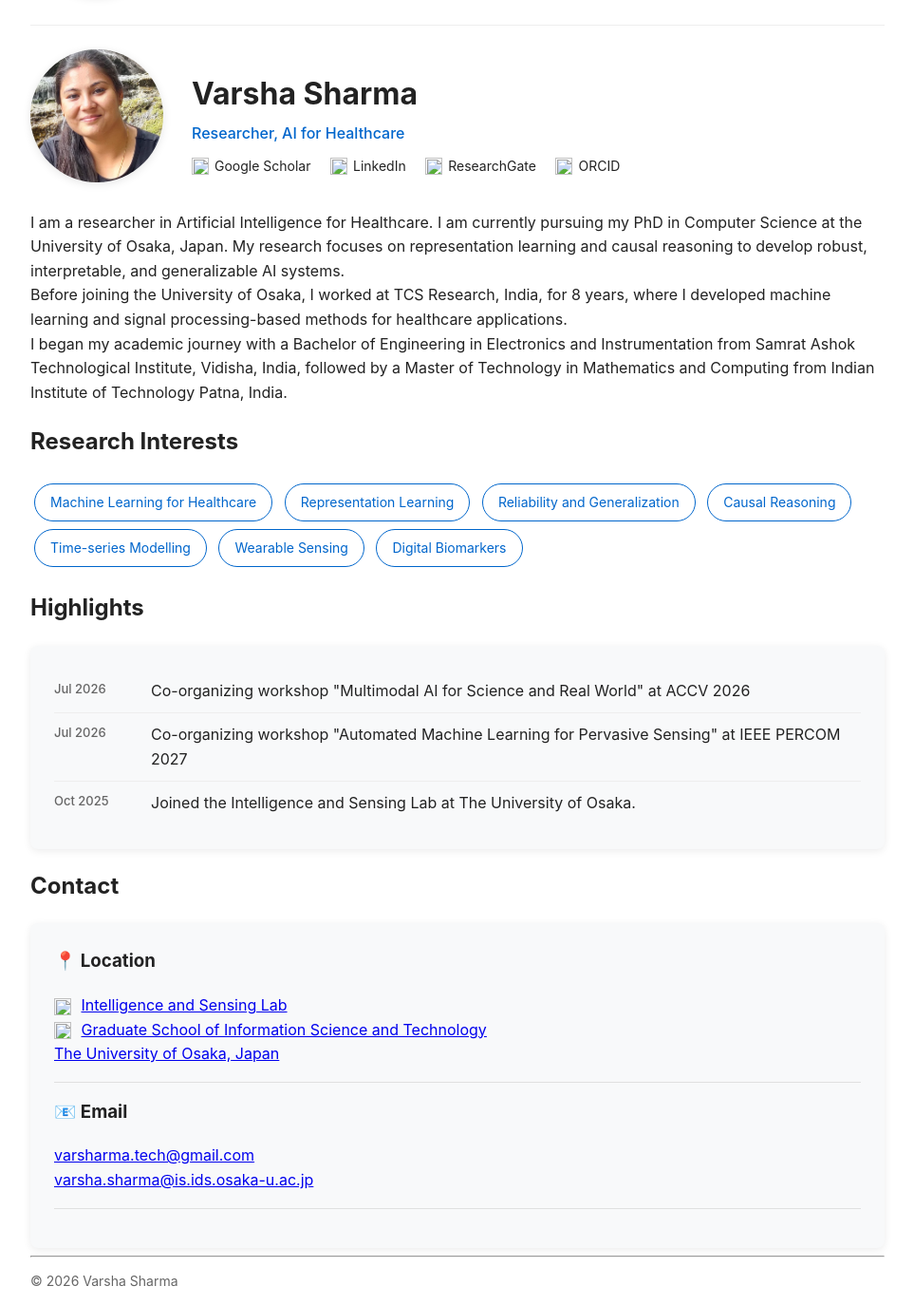
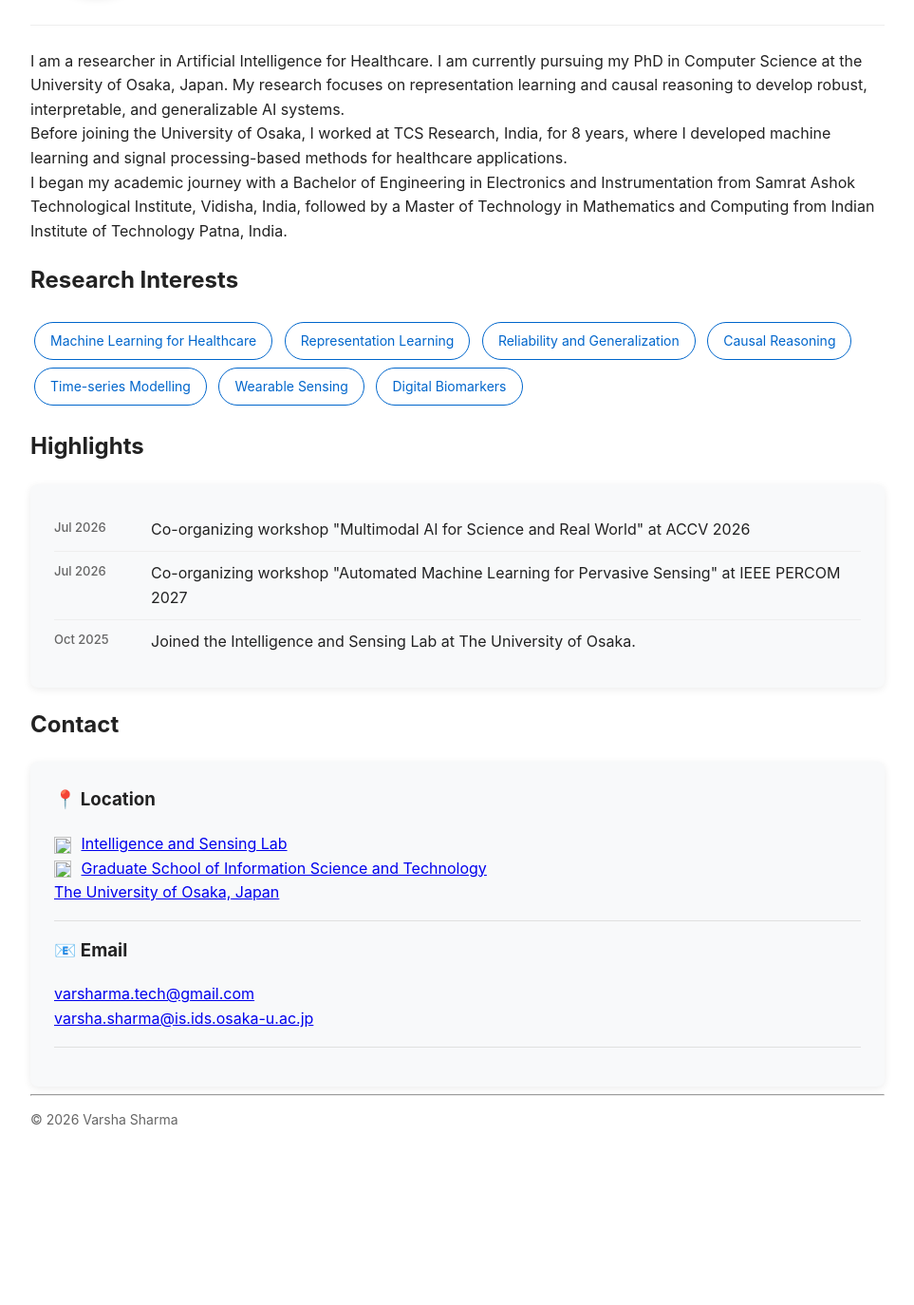
Before and after one commit to shavarsha/shavarsha.github.io, a Jekyll site: the page built from index.md, in a window 1280 px wide, cut to the strip 241-1615 px from the top of the page. Shown: the whole strip at 95% size, without its empty margins (158-1121 px from the left). Built offline with Jekyll 4.4.1, drawn with Linux system fonts in a browser that asks for light colours; after the commit the page ends 1445 px from its top, so only the background shows below that.

Commit message:
Update index.md

```diff
--- a/index.md
+++ b/index.md
@@ -2,28 +2,6 @@
 layout: default
 title: Home
 ---
-
-<div class="profile-header">
-  <img src="/assets/img/IMG_20210224_145017__01.jpg" alt="Varsha Sharma" class="profile-photo">
-  <div class="profile-intro">
-    <h1>Varsha Sharma</h1>
-    <div class="profile-tagline">Researcher, AI for Healthcare</div>
-    <div class="social-row">
-      <a href="https://scholar.google.com/citations?hl=en&user=fdnMEAQAAAAJ">
-        <img src="https://www.google.com/s2/favicons?domain=scholar.google.com&sz=32"> Google Scholar
-      </a>
-      <a href="https://www.linkedin.com/in/varsha-sharma-6aa32755/">
-        <img src="https://www.google.com/s2/favicons?domain=linkedin.com&sz=32"> LinkedIn
-      </a>
-      <a href="https://www.researchgate.net/profile/Varsha-Sharma-12?ev=hdr_xprf">
-        <img src="https://www.google.com/s2/favicons?domain=researchgate.net&sz=32"> ResearchGate
-      </a>
-      <a href="https://orcid.org/my-orcid?orcid=0009-0000-6685-0508">
-        <img src="https://www.google.com/s2/favicons?domain=orcid.org&sz=32"> ORCID
-      </a>
-    </div>
-  </div>
-</div>
 
 <p>
 I am a researcher in Artificial Intelligence for Healthcare. I am currently pursuing my PhD in Computer Science at the University of Osaka, Japan. My research focuses on representation learning and causal reasoning to develop robust, interpretable, and generalizable AI systems.<br>
```
